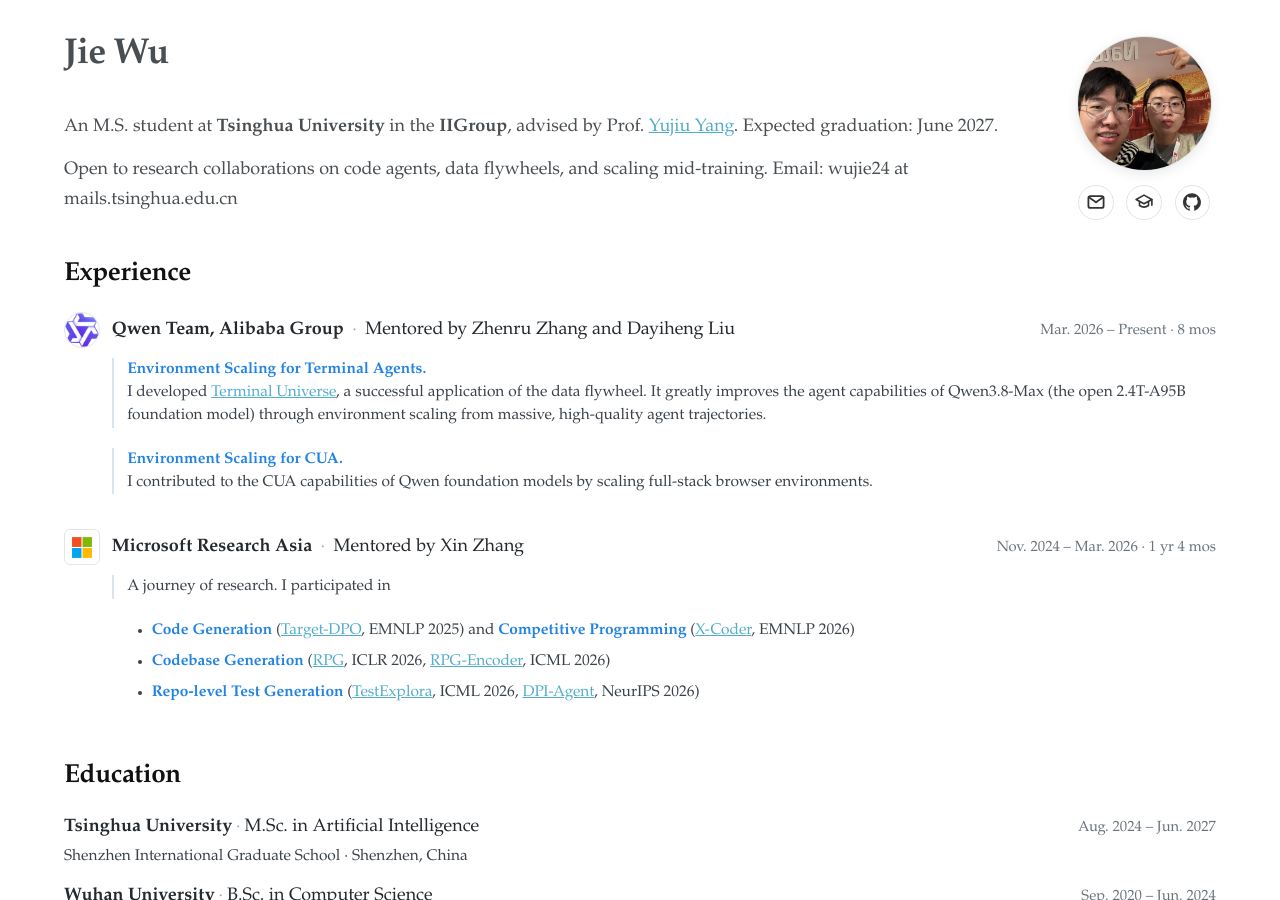
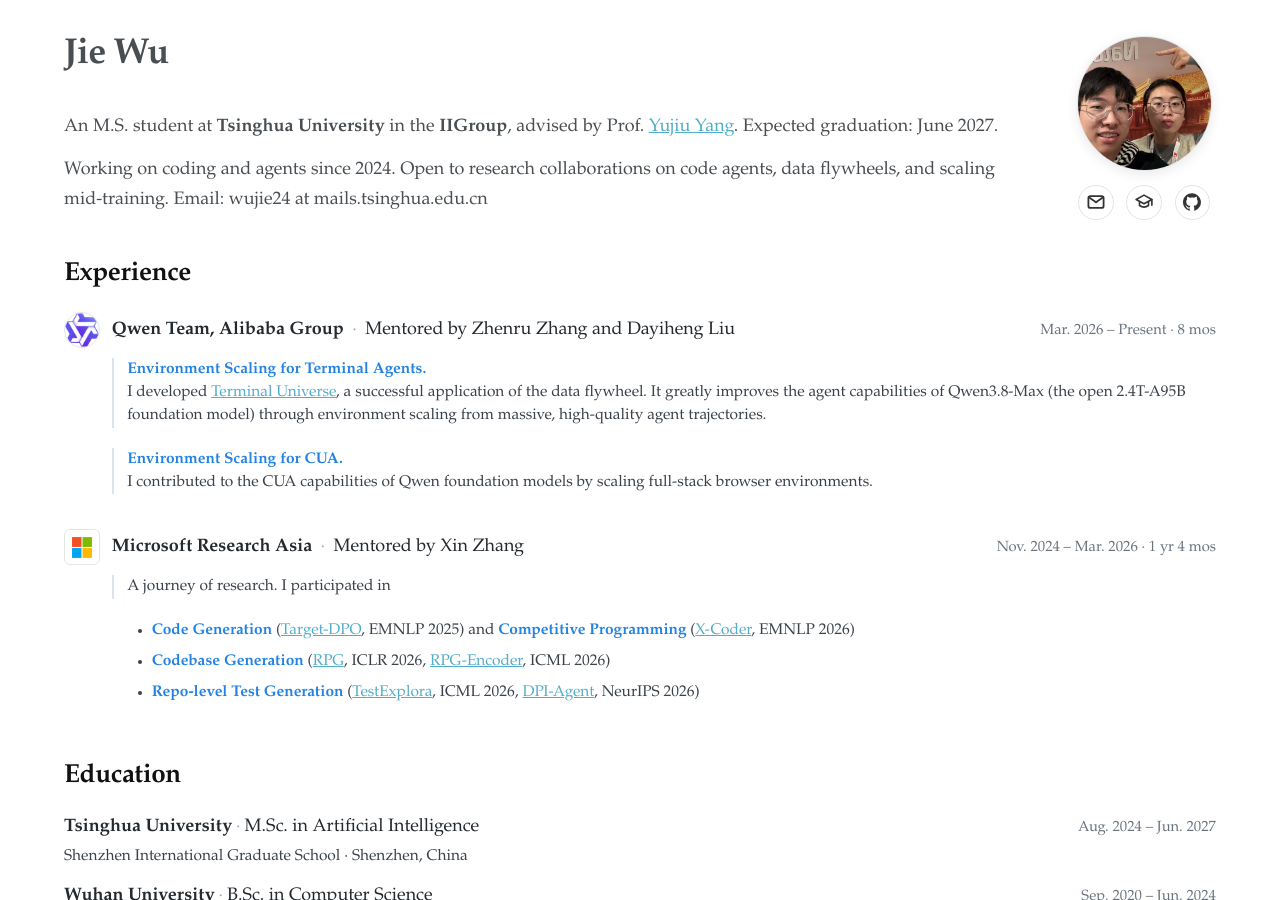
Before and after one commit to JieWu02/JieWu02.github.io, a Jekyll site: the page built from _pages/about.md, in a window 1280 px wide and 900 px high. Built offline with Jekyll 4.4.1, drawn with Linux system fonts in a browser that asks for light colours.

Commit message:
Add coding and agents research start date

```diff
--- a/_pages/about.md
+++ b/_pages/about.md
@@ -13,7 +13,7 @@ redirect_from:
   <div class="profile-hero__copy">
     <h1 class="profile-hero__name">Jie Wu</h1>
     <p>An M.S. student at <strong>Tsinghua University</strong> in the <strong>IIGroup</strong>, advised by Prof. <a href="https://iigroup.github.io/about/">Yujiu Yang</a>. Expected graduation: June 2027.</p>
-    <p>Open to research collaborations on code agents, data flywheels, and scaling mid-training. Email: wujie24 at mails.tsinghua.edu.cn</p>
+    <p>Working on coding and agents since 2024. Open to research collaborations on code agents, data flywheels, and scaling mid-training. Email: wujie24 at mails.tsinghua.edu.cn</p>
   </div>
   <aside class="profile-hero__identity" aria-label="Profile and contact links">
     <img class="profile-hero__avatar" src="/images/profile_new.jpg" alt="Jie Wu">
```
